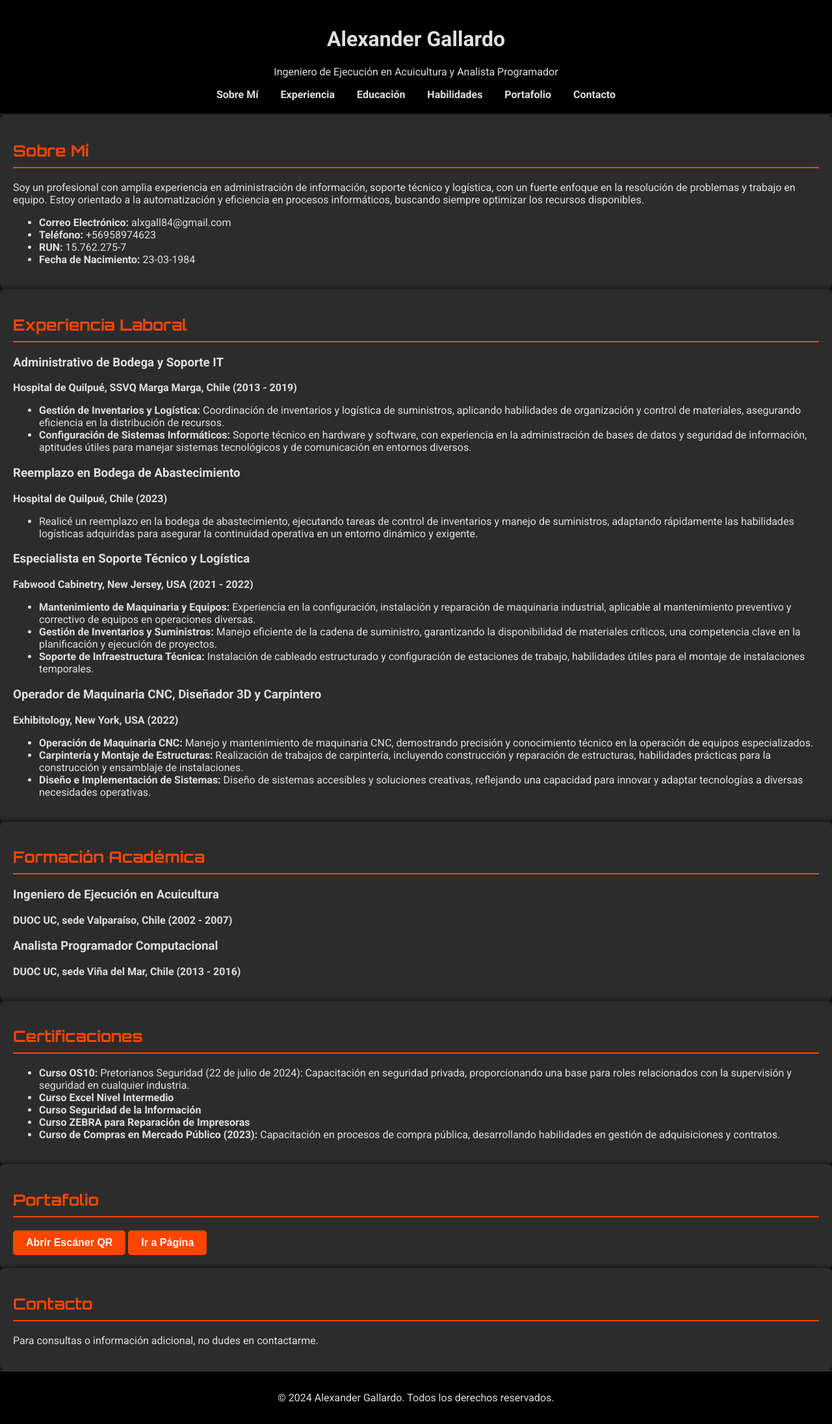
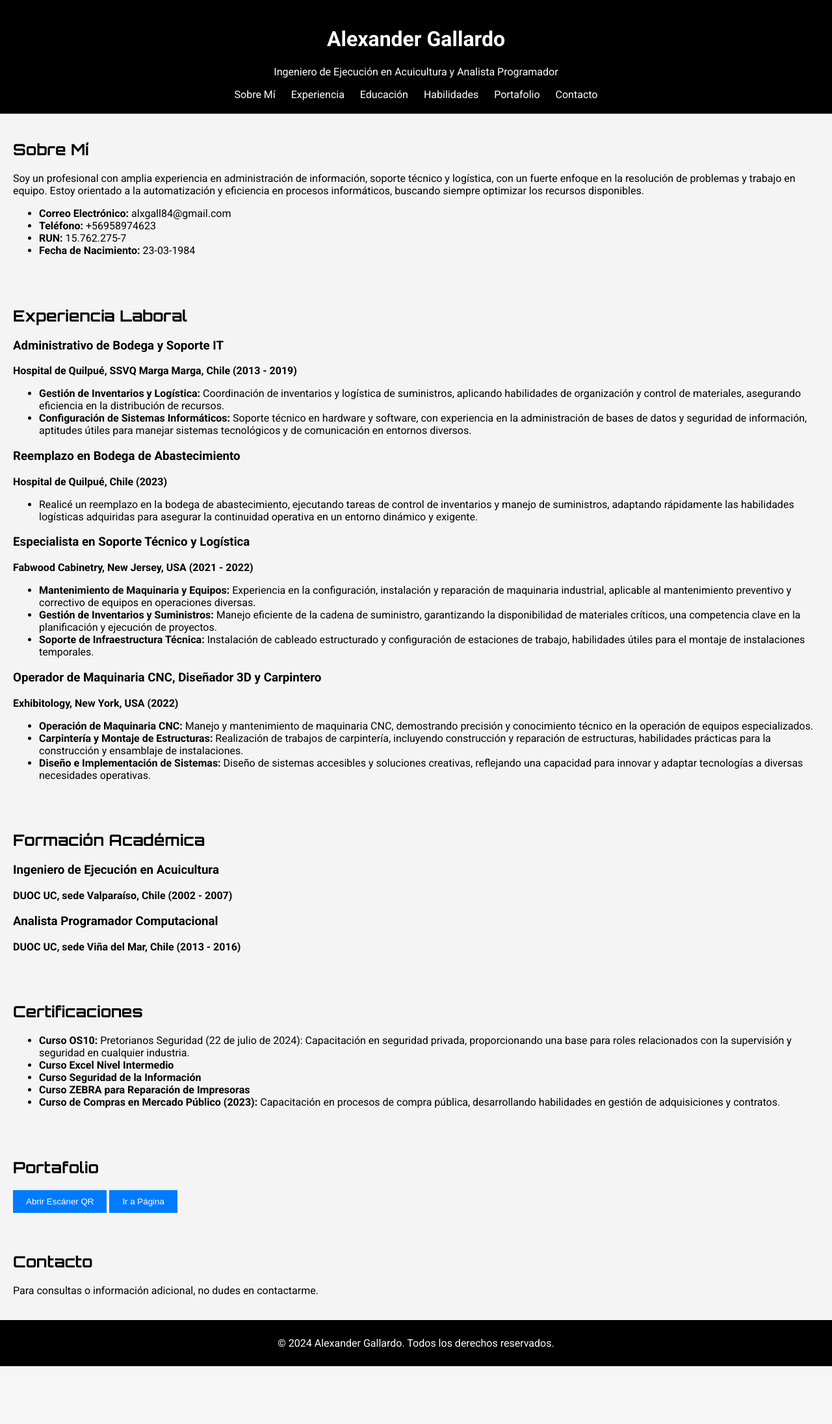
Before and after one commit to AlxUnd3r777/portafolio, a PHP site: page / in a window 1280 px wide. Shown: the whole page at 65% size. After the commit the page ends 2103 px from the top, so only its background shows below. Run offline with PHP 8.4, Linux system fonts and the light colour scheme; some libraries are stand-ins or nearby versions.

Commit message:
Update styles.css

```diff
--- a/styles.css
+++ b/styles.css
@@ -3,27 +3,20 @@ body {
     font-family: 'Roboto', sans-serif;
     margin: 0;
     padding: 0;
-    background-color: #1e1e1e; /* Fondo oscuro */
-    color: #e0e0e0; /* Texto claro para contraste */
+    background-color: #f4f4f4;
 }
 
 header {
-    background-color: #000; /* Cabecera negra */
-    color: #e0e0e0; /* Texto claro */
+    background-color: #000;
+    color: #fff;
     padding: 20px;
     text-align: center;
-    border-bottom: 2px solid #333; /* Línea inferior gris oscuro */
 }
 
 header a {
-    color: #e0e0e0;
+    color: #fff;
     text-decoration: none;
-    padding: 0 15px;
-    font-weight: bold;
-}
-
-header a:hover {
-    color: #ff4500; /* Color naranja para el hover */
+    padding: 0 10px;
 }
 
 header nav ul {
@@ -38,58 +31,47 @@ header nav ul li {
 
 .section-content {
     padding: 20px;
-    background: #2c2c2c; /* Fondo oscuro para secciones */
-    border-radius: 8px;
-    box-shadow: 0 0 10px rgba(0, 0, 0, 0.7); /* Sombra para profundidad */
 }
 
 h2 {
     font-family: 'Orbitron', sans-serif;
-    color: #ff4500; /* Naranja intenso */
-    border-bottom: 2px solid #ff4500;
-    padding-bottom: 10px;
 }
 
 button {
-    background-color: #ff4500; /* Botones en color naranja */
+    background-color: #007BFF;
     color: #fff;
     border: none;
     padding: 10px 20px;
     cursor: pointer;
-    border-radius: 5px;
-    font-size: 16px;
-    font-weight: bold;
-    transition: background-color 0.3s ease;
 }
 
 button:hover {
-    background-color: #e03e00; /* Naranja más oscuro al pasar el cursor */
+    background-color: #0056b3;
 }
 
 /* Estilos del modal */
 .modal {
-    display: none;
-    position: fixed;
-    z-index: 1;
+    display: none; /* Oculta el modal por defecto */
+    position: fixed; /* Mantiene el modal en una posición fija */
+    z-index: 1; /* Asegura que el modal esté sobre otros elementos */
     left: 0;
     top: 0;
-    width: 100%;
-    height: 100%;
-    overflow: auto;
-    background-color: rgba(0,0,0,0.8); /* Fondo oscuro del modal */
+    width: 100%; /* Ancho completo */
+    height: 100%; /* Alto completo */
+    overflow: auto; /* Permite el desplazamiento si es necesario */
+    background-color: rgba(0,0,0,0.4); /* Fondo negro con opacidad */
 }
 
 .modal-content {
-    background-color: #1e1e1e;
-    margin: 5% auto;
+    background-color: #fefefe;
+    margin: 15% auto; /* Centra el modal */
     padding: 20px;
-    border: 1px solid #333;
-    width: 80%;
-    border-radius: 8px;
+    border: 1px solid #888;
+    width: 80%; /* Ancho del modal */
 }
 
 .close {
-    color: #e0e0e0;
+    color: #aaa;
     float: right;
     font-size: 28px;
     font-weight: bold;
@@ -97,7 +79,7 @@ button:hover {
 
 .close:hover,
 .close:focus {
-    color: #ff4500; /* Naranja para el hover */
+    color: black;
     text-decoration: none;
     cursor: pointer;
 }
@@ -105,15 +87,7 @@ button:hover {
 /* Estilos del footer */
 footer {
     background-color: #000;
-    color: #e0e0e0;
+    color: #fff;
     text-align: center;
-    padding: 15px;
-    border-top: 2px solid #333; /* Línea superior gris oscuro */
+    padding: 10px;
 }
-
-/* Diseño del modal AR */
-a-scene {
-    width: 100%;
-    height: 500px; /* Altura fija para la escena AR */
-    border-radius: 8px;
-}
```
